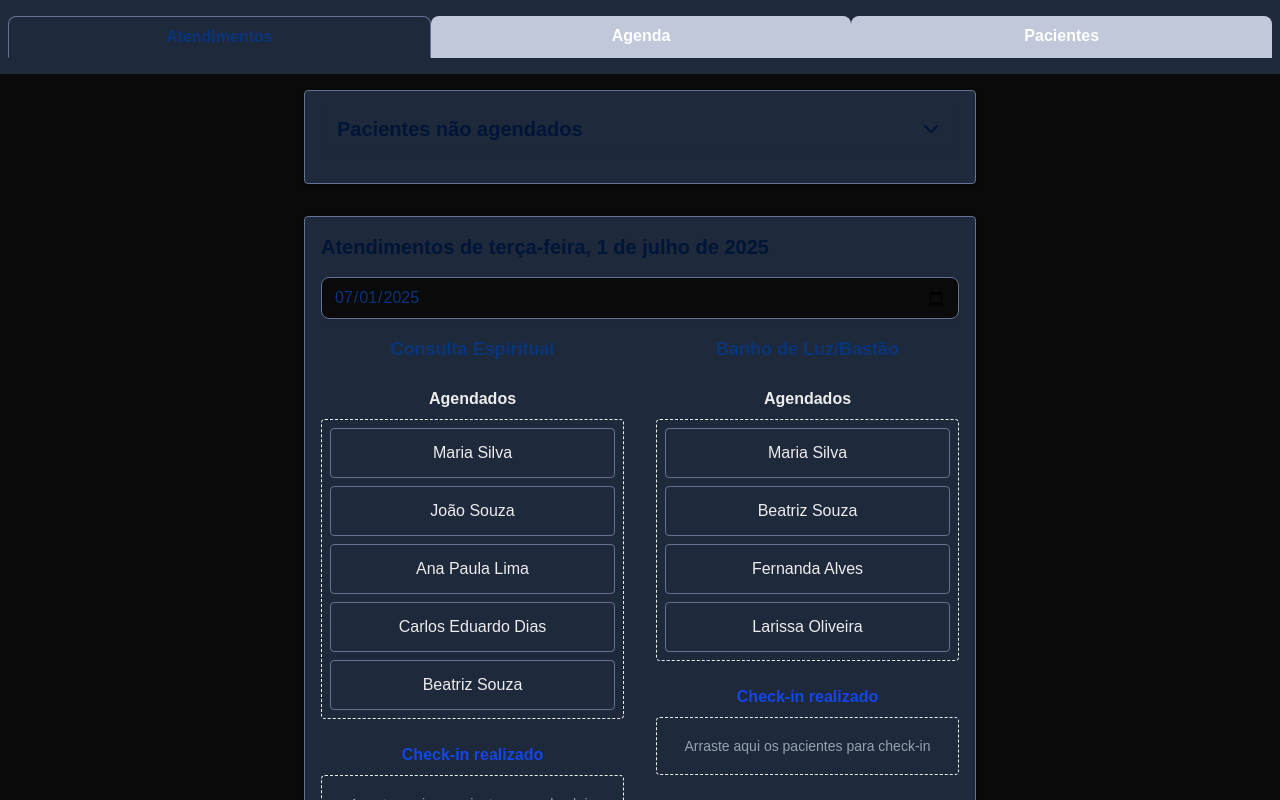
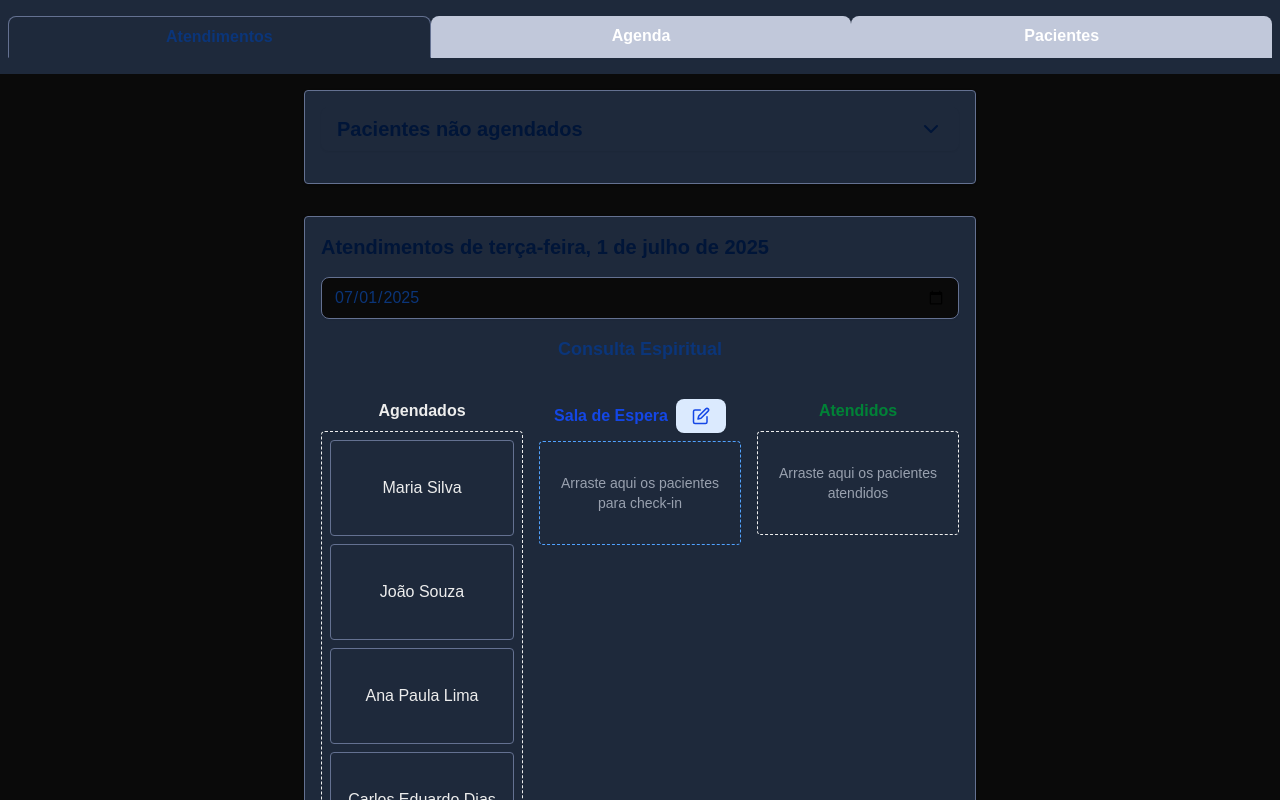
Before and after one commit to ammtsz/scp_frontend, a Next.js app: page /attendance in a window 1280 px wide. Shown: the top 800 px of the page. Built offline with nearby package versions, Linux system fonts and the light colour scheme.

Commit message:
fix: prevent redundant drag-and-drop in same section; improve inline reorder UX for attendance list

```diff
--- a/src/components/AttendanceList/DragAndDropSection.tsx
+++ b/src/components/AttendanceList/DragAndDropSection.tsx
@@ -8,6 +8,7 @@ interface DragAndDropSectionProps {
   emptyText: string;
   onDrop: () => void;
   renderPatient: (name: string, idx: number) => React.ReactNode;
+  reorderButton?: React.ReactNode;
 }
 
 const DragAndDropSection: React.FC<DragAndDropSectionProps> = ({
@@ -18,15 +19,26 @@ const DragAndDropSection: React.FC<DragAndDropSectionProps> = ({
   emptyText,
   onDrop,
   renderPatient,
+  reorderButton,
 }) => (
   <div className={`mt-6`}>
-    <h4
-      className={`font-semibold text-base mb-2 text-${color}-700 text-center`}
-    >
-      {title}
-    </h4>
+    <div className="flex items-center justify-center gap-2 mb-2">
+      <h4
+        className={`font-semibold text-base text-${color}-700 text-center m-0`}
+      >
+        {title}
+      </h4>
+      {reorderButton && (
+        <div className="relative group">
+          {reorderButton}
+          <span className="absolute left-1/2 -translate-x-1/2 top-full mt-1 z-10 whitespace-nowrap bg-blue-700 text-white text-xs rounded px-2 py-1 opacity-0 group-hover:opacity-100 transition-opacity pointer-events-none">
+            Reordenar lista
+          </span>
+        </div>
+      )}
+    </div>
     <div
-      className={`flex flex-col gap-2 min-h-[40px] bg-[color:var(--surface)] rounded border border-dashed border-${border}-400 p-2`}
+      className={`flex flex-row flex-wrap gap-2 min-h-[104px] bg-[color:var(--surface)] rounded border border-dashed border-${border}-400 p-2`}
       onDragOver={(e) => e.preventDefault()}
       onDrop={onDrop}
     >
@@ -34,7 +46,7 @@ const DragAndDropSection: React.FC<DragAndDropSectionProps> = ({
         patients.map(renderPatient)
       ) : (
         <div
-          className={`text-sm text-gray-400 text-center min-h-[40px] flex items-center justify-center`}
+          className={`text-sm text-gray-400 text-center min-h-[40px] flex items-center justify-center w-full`}
         >
           {emptyText}
         </div>
--- a/src/components/AttendanceList/index.tsx
+++ b/src/components/AttendanceList/index.tsx
@@ -1,6 +1,7 @@
 "use client";
 
-import React from "react";
+import React, { useState } from "react";
+import { Edit } from "react-feather";
 import CompleteAttendanceModal from "./CompleteAttendanceModal";
 import ConfirmModal from "../ConfirmModal";
 import { useAttendanceList } from "./useAttendanceList";
@@ -37,6 +38,44 @@ const AttendanceList: React.FC<{
     handleCheckinBothConfirm,
   } = useAttendanceList(externalCheckIn);
 
+  const [editMode, setEditMode] = useState<{ [key: string]: boolean }>({});
+  const [editOrder, setEditOrder] = useState<{ [key: string]: string[] }>({});
+  const [editDraggedIdx, setEditDraggedIdx] = useState<number | null>(null);
+
+  const startEdit = (type: string) => {
+    setEditMode((prev) => ({ ...prev, [type]: true }));
+    setEditOrder((prev) => ({ ...prev, [type]: [...checkedInPatients[type]] }));
+  };
+  const cancelEdit = (type: string) => {
+    setEditMode((prev) => ({ ...prev, [type]: false }));
+    setEditOrder((prev) => ({ ...prev, [type]: [] }));
+    setEditDraggedIdx(null);
+  };
+  const saveEdit = (type: string) => {
+    setCheckedInPatients((prev) => ({ ...prev, [type]: editOrder[type] }));
+    setEditMode((prev) => ({ ...prev, [type]: false }));
+    setEditOrder((prev) => ({ ...prev, [type]: [] }));
+    setEditDraggedIdx(null);
+  };
+  const handleEditDragStart = (idx: number) => setEditDraggedIdx(idx);
+  const handleEditDragOver = (idx: number, type: string) => {
+    if (editDraggedIdx === null || editDraggedIdx === idx) return;
+    // Prevent moving to the last position if draggedIdx is the last and idx is the last
+    if (
+      editDraggedIdx === editOrder[type].length - 1 &&
+      idx === editOrder[type].length - 1
+    )
+      return;
+    // Prevent moving to the same position
+    if (editDraggedIdx === idx) return;
+    const newOrder = [...editOrder[type]];
+    const [removed] = newOrder.splice(editDraggedIdx, 1);
+    newOrder.splice(idx, 0, removed);
+    setEditOrder((prev) => ({ ...prev, [type]: newOrder }));
+    setEditDraggedIdx(idx);
+  };
+  const handleEditDrop = () => setEditDraggedIdx(null);
+
   return (
     <div className="w-full max-w-2xl mx-auto p-4 bg-[color:var(--surface)] rounded shadow border border-[color:var(--border)]">
       <h2 className="text-xl font-bold mb-4 text-[color:var(--primary-dark)] flex items-center gap-2">
@@ -57,13 +96,15 @@ const AttendanceList: React.FC<{
         onChange={(e) => setSelectedDate(e.target.value)}
         lang="pt-BR"
       />
-      <div className="flex flex-col gap-8 md:flex-row md:gap-8">
+      <div className="flex flex-col gap-8 w-full">
         {(["spiritual", "lightBath"] as const).map((type) => (
-          <div key={type} className="flex-1">
+          <div key={type} className="w-full">
             <h3 className="font-semibold text-lg mb-3 text-[color:var(--primary)] text-center">
               {typeLabels[type]}
             </h3>
+            <div className="flex flex-row gap-4 w-full">
               {/* Scheduled section */}
+              <div className="flex-1 min-w-[180px]">
                 <DragAndDropSection
                   title="Agendados"
                   color="yellow"
@@ -76,7 +117,7 @@ const AttendanceList: React.FC<{
                   renderPatient={(name: string, idx: number) => (
                     <div
                       key={name}
-                  className={`p-3 rounded border bg-[color:var(--surface-light)] text-center font-medium transition-all cursor-move select-none ${
+                      className={`h-24 w-full flex items-center justify-center rounded border bg-[color:var(--surface-light)] text-center font-medium transition-all cursor-move select-none ${
                         dragged &&
                         dragged.type === type &&
                         dragged.idx === idx &&
@@ -94,17 +135,63 @@ const AttendanceList: React.FC<{
                     </div>
                   )}
                 />
+              </div>
               {/* Checked-in section */}
+              <div className="flex-1 min-w-[180px]">
                 <DragAndDropSection
-              title="Check-in realizado"
+                  title="Sala de Espera"
                   color="blue"
                   border="blue"
-              patients={checkedInPatients[type]}
+                  patients={
+                    editMode[type] ? editOrder[type] : checkedInPatients[type]
+                  }
                   emptyText="Arraste aqui os pacientes para check-in"
                   onDrop={() =>
-                handleDrop(type, checkedInPatients[type].length, true, false)
+                    handleDrop(
+                      type,
+                      checkedInPatients[type].length,
+                      true,
+                      false
+                    )
+                  }
+                  reorderButton={
+                    editMode[type] ? null : (
+                      <button
+                        type="button"
+                        className="drag-handle-btn bg-blue-100 hover:bg-blue-200 border border-blue-400 rounded p-1 cursor-pointer"
+                        title="Reordenar lista"
+                        onClick={() => startEdit(type)}
+                      >
+                        <Edit size={18} className="text-blue-700" />
+                      </button>
+                    )
                   }
                   renderPatient={(name: string, idx: number) => {
+                    if (editMode[type]) {
+                      return (
+                        <div
+                          key={name}
+                          className={`h-24 w-full flex items-center justify-center p-2 rounded border-2 border-blue-400 bg-[color:var(--surface-light)] text-center font-medium transition-all cursor-move select-none relative ${
+                            editDraggedIdx === idx
+                              ? "opacity-60 border-blue-700"
+                              : ""
+                          }`}
+                          draggable
+                          onDragStart={() => handleEditDragStart(idx)}
+                          onDragOver={(e) => {
+                            e.preventDefault();
+                            handleEditDragOver(idx, type);
+                          }}
+                          onDrop={handleEditDrop}
+                          onDragEnd={handleEditDrop}
+                        >
+                          <span className="font-bold w-6 text-center">
+                            {idx + 1}
+                          </span>
+                          <span className="flex-1">{name}</span>
+                        </div>
+                      );
+                    }
                     const isExternal =
                       externalCheckIn &&
                       externalCheckIn.name === name &&
@@ -112,7 +199,7 @@ const AttendanceList: React.FC<{
                     return (
                       <div
                         key={name}
-                    className={`p-3 rounded border-2 ${
+                        className={`h-24 w-full flex items-center justify-center p-2 rounded border-2 ${
                           isExternal ? "border-blue-300" : "border-blue-500"
                         } bg-[color:var(--surface-light)] text-center font-medium transition-all cursor-move select-none relative ${
                           dragged &&
@@ -123,20 +210,40 @@ const AttendanceList: React.FC<{
                             : ""
                         }`}
                         draggable
-                    onDragStart={() => handleDragStart(type, idx, true, false)}
+                        onDragStart={() =>
+                          handleDragStart(type, idx, true, false)
+                        }
                         onDragEnd={handleDragEnd}
                       >
                         {timestamps[type][name]?.checkIn && (
-                      <span className="absolute bottom-1 left-2 text-xs text-blue-700">
-                        {timestamps[type][name].checkIn}
+                          <span className="absolute top-1 left-2 text-xs text-blue-700">
+                            Check-in: {timestamps[type][name].checkIn}
                           </span>
                         )}
-                    {name}
+                        {idx + 1}. {name}
                       </div>
                     );
                   }}
                 />
+                {editMode[type] && (
+                  <div className="flex justify-end gap-2 mt-2 w-full">
+                    <button
+                      className="px-3 py-1 rounded bg-gray-200 hover:bg-gray-300"
+                      onClick={() => cancelEdit(type)}
+                    >
+                      Cancelar
+                    </button>
+                    <button
+                      className="px-3 py-1 rounded bg-blue-600 text-white hover:bg-blue-700"
+                      onClick={() => saveEdit(type)}
+                    >
+                      Salvar
+                    </button>
+                  </div>
+                )}
+              </div>
               {/* Completed section */}
+              <div className="flex-1 min-w-[180px]">
                 <DragAndDropSection
                   title="Atendidos"
                   color="green"
@@ -144,7 +251,12 @@ const AttendanceList: React.FC<{
                   patients={completedPatients[type]}
                   emptyText="Arraste aqui os pacientes atendidos"
                   onDrop={() =>
-                handleDrop(type, completedPatients[type].length, false, true)
+                    handleDrop(
+                      type,
+                      completedPatients[type].length,
+                      false,
+                      true
+                    )
                   }
                   renderPatient={(name: string, idx: number) => {
                     const isExternal =
@@ -154,7 +266,7 @@ const AttendanceList: React.FC<{
                     return (
                       <div
                         key={name}
-                    className={`p-3 rounded border-2 ${
+                        className={`h-24 w-full flex items-center justify-center p-2 rounded border-2 ${
                           isExternal ? "border-green-300" : "border-green-500"
                         } bg-[color:var(--surface-light)] text-center font-medium transition-all cursor-move select-none relative ${
                           dragged &&
@@ -165,24 +277,28 @@ const AttendanceList: React.FC<{
                             : ""
                         }`}
                         draggable
-                    onDragStart={() => handleDragStart(type, idx, false, true)}
+                        onDragStart={() =>
+                          handleDragStart(type, idx, false, true)
+                        }
                         onDragEnd={handleDragEnd}
                       >
                         {timestamps[type][name]?.checkIn && (
-                      <span className="absolute bottom-1 left-2 text-xs text-blue-700">
-                        {timestamps[type][name].checkIn}
+                          <span className="absolute top-1 left-2 text-xs text-green-700">
+                            Check-in: {timestamps[type][name].checkIn}
                           </span>
                         )}
                         {name}
                         {timestamps[type][name]?.completed && (
                           <span className="absolute bottom-1 right-2 text-xs text-green-700">
-                        {timestamps[type][name].completed}
+                            Atendimento: {timestamps[type][name].completed}
                           </span>
                         )}
                       </div>
                     );
                   }}
                 />
+              </div>
+            </div>
           </div>
         ))}
       </div>
```
Also changed, not shown: src/components/AttendanceList/useAttendanceList.ts (+12 -0 lines). Lines whose indentation alone changed are shown as unchanged.
